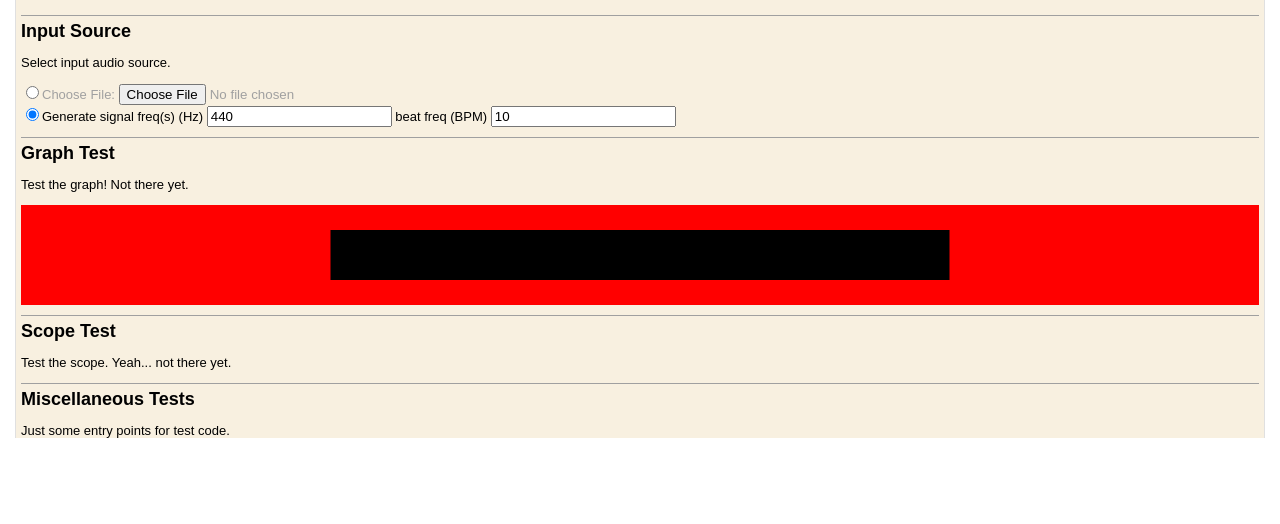
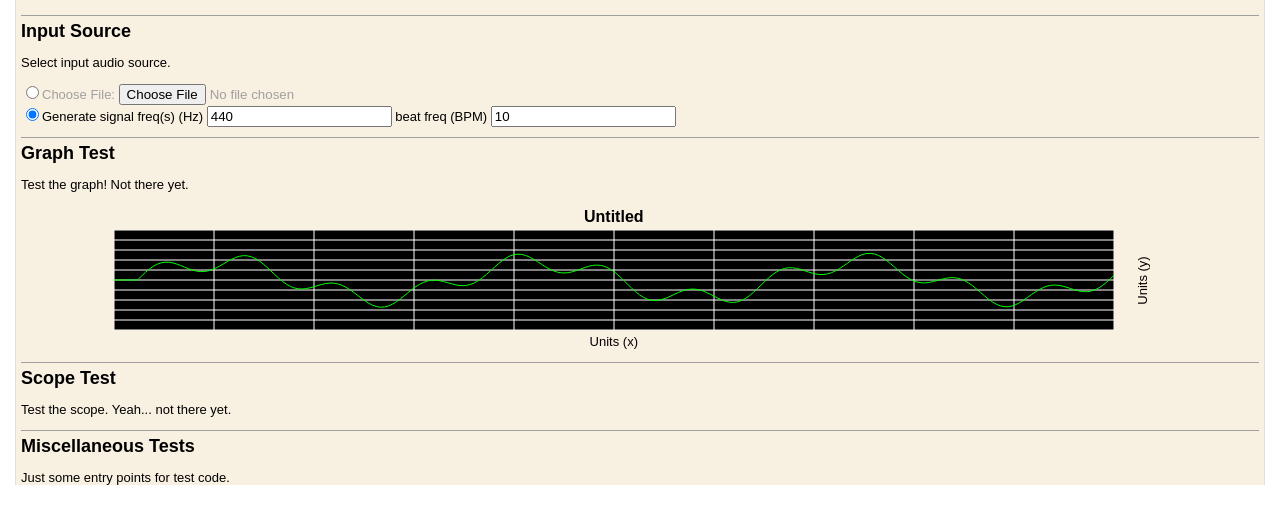
Before and after one commit to lyngvi/webtoys, a plain HTML site: page index.html in a window 1280 px wide. Drawn offline with Linux system fonts and the light colour scheme.

Commit message:
starting to look like an actual graph.

```diff
--- /dev/null
+++ b/css/graph.css
@@ -0,0 +1,42 @@
+/* graph properties */
+
+.graph {
+}
+
+.graph > table {
+    margin: 0 auto;
+}
+
+.graph > div {
+	position: relative;
+}
+
+.graph canvas {
+	background-color: black;
+	color: white;
+}
+
+.graph .graph-container {
+	position: relative;
+    top: 0px;
+    left: 0px;
+    width: 1000px;
+    height: 100px;
+}
+
+.graph .graph-y-axis-label-wrapper {
+}
+
+.graph .graph-y-axis-label {
+	transform: rotate(-90deg);
+}
+
+.graph .graph-x-axis-label {
+    text-align: center;
+}
+
+.graph .graph-title {
+	font-size: medium;
+	text-align: center;
+	font-weight: bold;
+}
--- a/css/style.css
+++ b/css/style.css
@@ -28,14 +28,3 @@ h1 {
 *.disabled {
 	color: #a0a0a0;
 }
-
-#graph1 {
-	width: 100%;
-	height: 100px;
-	margin-left: auto;
-	margin-right: auto;
-}
-
-*.graph {
-	/* properties for use by graph */
-}
--- a/index.html
+++ b/index.html
@@ -3,6 +3,7 @@
   <head>
     <title>HTML5 Toys</title>
     <link rel="stylesheet" type="text/css" href="css/style.css" />
+    <link rel="stylesheet" type="text/css" href="css/graph.css" />
     <script type="text/javascript" src="js/graph.js"></script>
     <script type="text/javascript" src="js/scope.js"></script>
     <script type="text/javascript" src="js/tests.js"></script>
--- a/js/graph.js
+++ b/js/graph.js
@@ -1,12 +1,19 @@
 function Graph(root) {
+	var createAndLinkChild = function(parent, typ, className) {
+		var el = document.createElement(typ);
+		parent.appendChild(el);
+		if (className != null && className != undefined)
+			el.classList.add(className);
+		return el;
+	}
+
 	var self = {
 		root: root,
-		canvas: document.createElement("canvas"),
 		data: new Float32Array(10),
-		xLabel: "Samples",
-		yLabel: "Y",
 		yMin: null,
 		yMax: null,
+		xMin: null,
+		xMax: null,
 		yLog: false,
 		title: "Title",
 		samples: 1000,
@@ -22,16 +29,15 @@ function Graph(root) {
 
 		/* expect something like a Float32Array */
 		setData: function(data) {
-			self.clearData();
-			self.appendData(data);
+			self.data = data;
 		},
 
 		/* append data from a TypedArray */
 		appendData: function(data) {
 			var inOffs = 0;
 			while (inOffs < data.length) {
-				var toWrite = min(data.length - inOffs, self.data.length - self.head);
-				self.data.subarray(self.head, self.head + toWrite).set(data, inOffs);
+				var toWrite = Math.min(data.length - inOffs, self.data.length - self.head);
+				self.data.subarray(self.head, self.head + toWrite).set(data.subarray(inOffs, inOffs + toWrite));
 				self.head = (self.head + toWrite) % self.data.length;
 				inOffs += toWrite;
 			}
@@ -51,22 +57,201 @@ function Graph(root) {
 			self.canvas.height = height;
 		},
 
+		xToScreen: function(x, extents) {
+			return self.canvas.width * (x - extents.xMin) / (extents.xMax - extents.xMin);
+		},
+
+		yToScreen: function(y, extents) {
+			if (self.yLog)
+				y = Math.log(y);
+			return self.canvas.height * (1.0 - (y - extents.yMin) / (extents.yMax - extents.yMin));
+		},
+
+		/**
+		 * retrieve the extents based on either fixed settings or analyzing input data
+		 */
+		getExtents: function() {
+			var yMin = self.yMin;
+			var yMax = self.yMax;
+			var xMin = self.xMin;
+			var xMax = self.xMax;
+			if (xMin == null)
+				xMin = 0;
+			if (xMax == null)
+				xMax = self.data.length - 1;
+			if (yMin == null || yMax == null) {
+				var foundMin = Infinity;
+				var foundMax = -Infinity;
+				for (var k = 0; k < self.data.length; ++k) {
+					if (self.data[k] < foundMin)
+						foundMin = self.data[k];
+					if (self.data[k] > foundMax)
+						foundMax = self.data[k];
+				}
+				if (yMin == null)
+					yMin = foundMin;
+				if (yMax == null)
+					yMax = foundMax;
+			}
+
+			// round to the nearest power of 10. yMin goes down, yMax goes up
+			var surroundingPowersOf10 = function(val) {
+				if (val < 0) {
+					val = Math.log(-val) / Math.log(10);
+					return [ -Math.pow(10, Math.ceil(val)), -Math.pow(10, Math.floor(val)) ];
+				} else {
+					val = Math.log( val) / Math.log(10);
+					return [  Math.pow(10, Math.floor(val)),  Math.pow(10, Math.ceil(val)) ];
+				}
+			}
+
+			yMin = surroundingPowersOf10(yMin)[0];
+			yMax = surroundingPowersOf10(yMax)[1];
+
+			// Make up some numbers if we're insane
+			if (self.yLog) {
+				if (yMin <= 0)
+					yMin = 0.1;
+				if (yMax <= yMin)
+					yMax = 10.0;
+				yMin = Math.log(yMin);
+				yMax = Math.log(yMax);
+			} else {
+				// gotta graph something
+				if (yMin <= yMax) {
+					yMin -= 1;
+					yMax += 1;
+				}
+			}
+			return {
+				xMin: xMin,
+				xMax: xMax,
+				yMin: yMin,
+				yMax: yMax
+			};
+		},
+
+		/**
+		 * draw the axis labels
+		 */
+		drawAxisLabels: function(ctx, style, extents) {
+			/* FIXME unimpl */
+		},
+
+		/**
+		 * draw a grid around the main graph area
+		 */
+		drawGrid: function(ctx, style, extents) {
+			var mainGraphArea = [ 0, 0
+					, self.canvas.width
+					, self.canvas.height ];
+			var drawLine = function(ctx, x0, y0, x1, y1) {
+				ctx.beginPath();
+				ctx.moveTo(x0, y0);
+				ctx.lineTo(x1, y1);
+				ctx.stroke();
+			}
+			for (var k = 0; k <= 10; ++k) {
+				var x = k * mainGraphArea[2] / 10.0;
+				drawLine(ctx, x, 0, x, self.canvas.height);
+			}
+			if (self.yLog) {
+				for (var base = extents.yMin; base <= extents.yMax; base *= 10) {
+					for (var j = 1; j <= 10 && j * base <= extents.yMax; ++j) {
+						var y = self.yToScreen(base * j, extents);
+						drawLine(ctx, 0, mainGraphArea[3] - y, self.canvas.width, mainGraphArea[3] - y);
+					}
+				}
+			} else {
+				for (var k = 0; k <= 10; ++k) {
+					var y = k * mainGraphArea[3] / 10.0;
+					drawLine(ctx, 0, y, self.canvas.width, y);
+				}
+			}
+		},
+
+		drawData: function(ctx, style, extents) {
+			var mainGraphArea = [ 0, 0
+			  					, self.canvas.width
+			  					, self.canvas.height ];
+			if (self.data.length == 0)
+				return;
+
+			ctx.strokeStyle = "#00FF00";
+			ctx.beginPath();
+			ctx.moveTo(self.xToScreen(0, extents), self.yToScreen(self.data[self.head], extents));
+			for (var k = 1; k < self.data.length; ++k)
+				ctx.lineTo(self.xToScreen(k, extents), self.yToScreen(self.data[ (self.head + k) % self.data.length], extents));
+			ctx.stroke();
+		},
+
+		setXLabel: function(txt) {
+			self.xLabelElement.innerHTML = txt;
+		},
+
+		setYLabel: function(txt) {
+			self.yLabelElement.innerHTML = txt;
+		},
+
+		setTitle: function(txt) {
+			self.titleElement.innerHTML = txt;
+		},
+
 		draw: function() {
 			/* FIXME unimpl */
 			var ctx = self.canvas.getContext("2d");
-			var style = window.getComputedStyle(self.root, null);
-			ctx.fillStyle = "#ff0000";
+			var style = window.getComputedStyle(self.canvas, null);
+			var extents = self.getExtents();
+
+			ctx.fillStyle = style.backgroundColor;
 			ctx.fillRect(0, 0, self.canvas.width, self.canvas.height);
-			ctx.fillStyle = "#000000";
-			ctx.fillRect(self.canvas.width / 4,
-				self.canvas.height / 4,
-				self.canvas.width / 2,
-				self.canvas.height / 2);
+
+			ctx.fillStyle = style.color;
+			ctx.strokeStyle = style.color;
+			self.drawAxisLabels(ctx, style, extents);
+			self.drawGrid(ctx, style, extents);
+			self.drawData(ctx, style, extents);
+		},
+
+		constructHtml: function() {
+			var table = createAndLinkChild(self.root, 'table');
+			var tbody = createAndLinkChild(table, 'tbody');
+			var div = null;
+
+			// title row
+			var tr = createAndLinkChild(tbody, 'tr');
+			var td = createAndLinkChild(tr, 'td');
+			td.colspan = 2;
+			self.titleElement = createAndLinkChild(td, 'div', 'graph-title');
+
+			// main body row
+			//   graph
+			tr = createAndLinkChild(tbody, 'tr');
+			td = createAndLinkChild(tr, 'td');
+			self.graphContainer = createAndLinkChild(td, 'div', 'graph-container');
+			self.canvas = createAndLinkChild(self.graphContainer, 'canvas');
+			//   y axis label
+			td = createAndLinkChild(tr, 'td');
+			div = createAndLinkChild(td, 'div', 'graph-y-axis-label-wrapper');
+			self.yLabelElement= createAndLinkChild(div, 'div', 'graph-y-axis-label');
+
+			// x axis label
+			tr = createAndLinkChild(tbody, 'tr');
+			td = createAndLinkChild(tr, 'td');
+			self.xLabelElement = createAndLinkChild(td, 'div', 'graph-x-axis-label');
+			//  and dead-zone
+			td = createAndLinkChild(tr, 'td');
+			div = createAndLinkChild(td, 'div', 'graph-label-deadzone');
+
+			self.root.classList.add('graph');
 		}
 	};
-	root.appendChild(self.canvas);
-	root.classList.add("graph");
-	self.resize(self.root.offsetWidth, self.root.offsetHeight);
+
+	self.constructHtml();
+	self.setTitle("Untitled");
+	self.setXLabel("Units (x)");
+	self.setYLabel("Units (y)");
+	self.resize(self.graphContainer.offsetWidth, self.graphContainer.offsetHeight);
 	self.draw();
 	return self;
 }
--- a/js/index-support.js
+++ b/js/index-support.js
@@ -17,5 +17,18 @@ window.addEventListener("load", function() {
 	}
 	radioChange();
 	var graph = Graph(document.getElementById("graph1"));
+	graph.setData(new Float32Array(256));
 	graph.draw();
+	var phase = 0;
+	var newData = new Float32Array(1);
+	setInterval(function() {
+		var t = (new Date()).getTime();
+		var freqs = [ [ 4, 439.9], [2, 440.1] ];
+		newData[0] = 0;
+		for (var k = 0; k < freqs.length; ++k)
+			newData[0] += freqs[k][0] * Math.sin(freqs[k][1] * phase);
+		phase += 1;
+		graph.appendData(newData);
+		graph.draw();
+	}, 20);
 }, false);
```
